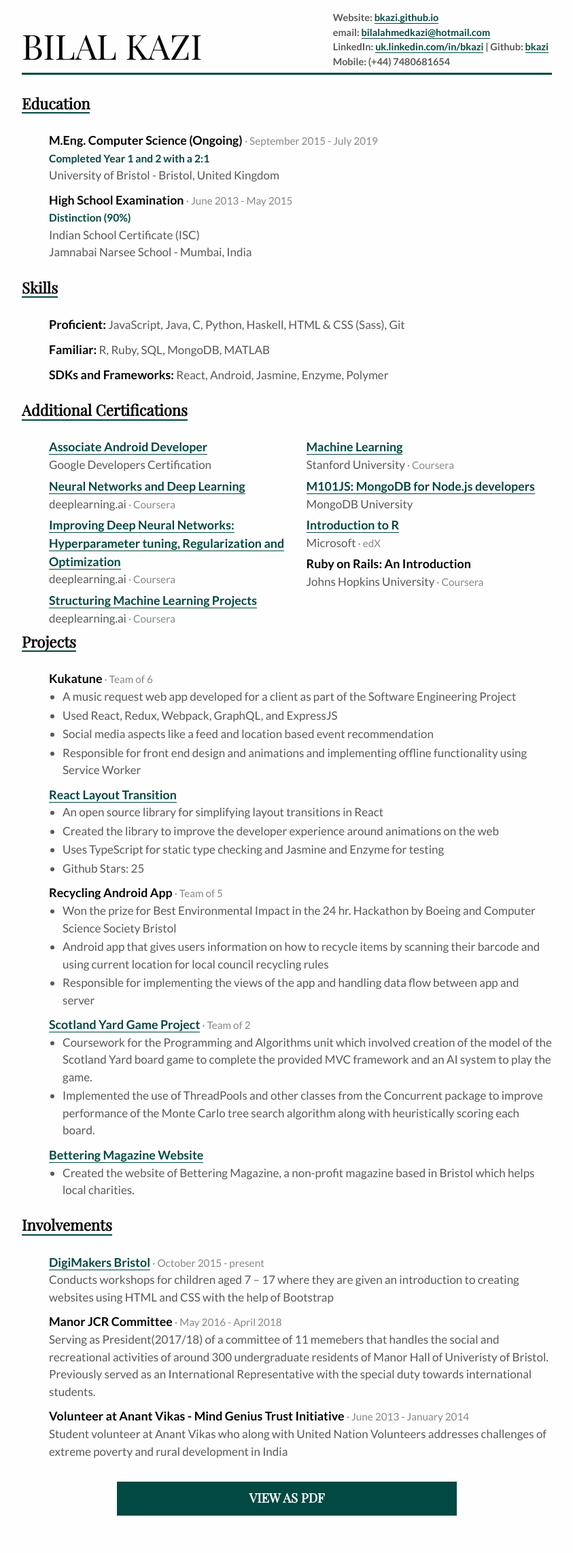
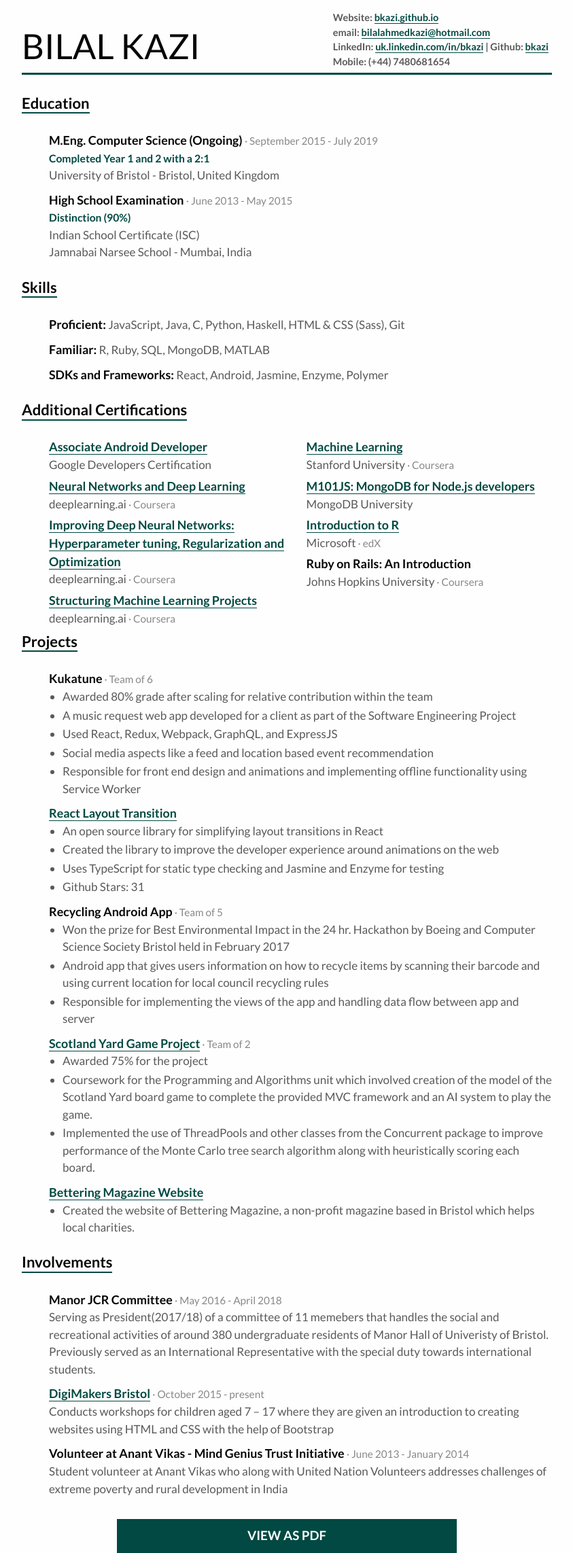
Before and after one commit to bkazi/bkazi.github.io, a Jekyll site: the page built from resume/index.html, in a window 1280 px wide. Shown: the whole page at 68% size, without its empty margins (218-1061 px from the left). Built offline with Jekyll 4.4.1, drawn with Linux system fonts in a browser that asks for light colours; before the commit the page ends 2230 px from its top, so only the background shows below that.

Commit message:
change font and update resume

```diff
--- a/_includes/critical_resume.scss
+++ b/_includes/critical_resume.scss
@@ -17,10 +17,10 @@ $white: #FFFEFE;
 $red: darken(#02A493, 18%);
 $green: #D0A5C0;
 
-@import 'https://fonts.googleapis.com/css?family=Lato:400,700|Playfair+Display:400';
+@import 'https://fonts.googleapis.com/css?family=Lato:400,700,600';
 
 $base-font: 'Lato', sans-serif;
-$heading-font: 'Playfair Display', serif;
+$heading-font: 'Lato', serif;
 $sub-heading-font: 'Lato', sans-serif;
 
 /*! Used Type Nugget v0.2.2 | typenugget.com (took some tweaking later)*/
--- a/resume/index.html
+++ b/resume/index.html
@@ -95,6 +95,7 @@ layout: compress
               <strong>Kukatune</strong><span class="secondary"> &middot; Team of 6</span>
             </div>
             <ul class="bullets">
+              <li>Awarded 80% grade after scaling for relative contribution within the team</li>
               <li>A music request web app developed for a client as part of the Software Engineering Project</li>
               <li>Used React, Redux, Webpack, GraphQL, and ExpressJS</li>
               <li>Social media aspects like a feed and location based event recommendation</li>
@@ -109,7 +110,7 @@ layout: compress
               <li>An open source library for simplifying layout transitions in React</li>
               <li>Created the library to improve the developer experience around animations on the web</li>
               <li>Uses TypeScript for static type checking and Jasmine and Enzyme for testing</li>
-              <li>Github Stars: 25</li>
+              <li>Github Stars: 31</li>
             </ul>
           </li>
           <li>
@@ -117,7 +118,7 @@ layout: compress
               <strong>Recycling Android App</strong><span class="secondary"> &middot; Team of 5</span>
             </div>
             <ul class="bullets">
-              <li>Won the prize for Best Environmental Impact in the 24 hr. Hackathon by Boeing and Computer Science Society Bristol</li>
+              <li>Won the prize for Best Environmental Impact in the 24 hr. Hackathon by Boeing and Computer Science Society Bristol held in February 2017</li>
               <li>Android app that gives users information on how to recycle items by scanning their barcode and using current location for local council recycling rules</li>
               <li>Responsible for implementing the views of the app and handling data flow between app and server</li>
             </ul>
@@ -127,6 +128,7 @@ layout: compress
               <strong><a href="{% post_url 2016-09-04-scotland-yard %}">Scotland Yard Game Project</a></strong><span class="secondary"> &middot; Team of 2</span>
             </div>
             <ul class="bullets">
+              <li>Awarded 75% for the project</li>
               <li>Coursework for the Programming and Algorithms unit which involved creation of the model of the Scotland Yard board game to complete the provided MVC framework and an AI system to play the game.</li>
               <li>Implemented the use of ThreadPools and other classes from the Concurrent package to improve performance of the Monte Carlo tree search algorithm along with heuristically scoring each board.</li>
             </ul>
@@ -146,21 +148,21 @@ layout: compress
         <ul>
           <li>
             <div class="list__details">
+              <strong>Manor JCR Committee</strong>
+              <span class="time secondary"> &middot; May 2016 - April 2018</span>
+            </div>
+            <p>
+              Serving as President(2017/18) of a committee of 11 memebers that handles the social and recreational activities of around 380 undergraduate residents of Manor Hall of Univeristy of Bristol.<br />
+              Previously served as an International Representative with the special duty towards international students.
+            </p>
+          </li>
+          <li>
+            <div class="list__details">
               <strong><a href="http://www.digimakers.co.uk">DigiMakers Bristol</a></strong>
               <span class="time secondary"> &middot; October 2015 - present</span>
             </div>
             <p>
               Conducts workshops for children aged 7 – 17 where they are given an introduction to creating websites using HTML and CSS with the help of Bootstrap
-            </p>
-          </li>
-          <li>
-            <div class="list__details">
-              <strong>Manor JCR Committee</strong>
-              <span class="time secondary"> &middot; May 2016 - April 2018</span>
-            </div>
-            <p>
-              Serving as President(2017/18) of a committee of 11 memebers that handles the social and recreational activities of around 300 undergraduate residents of Manor Hall of Univeristy of Bristol.<br />
-              Previously served as an International Representative with the special duty towards international students.
             </p>
           </li>
           <li>
```
